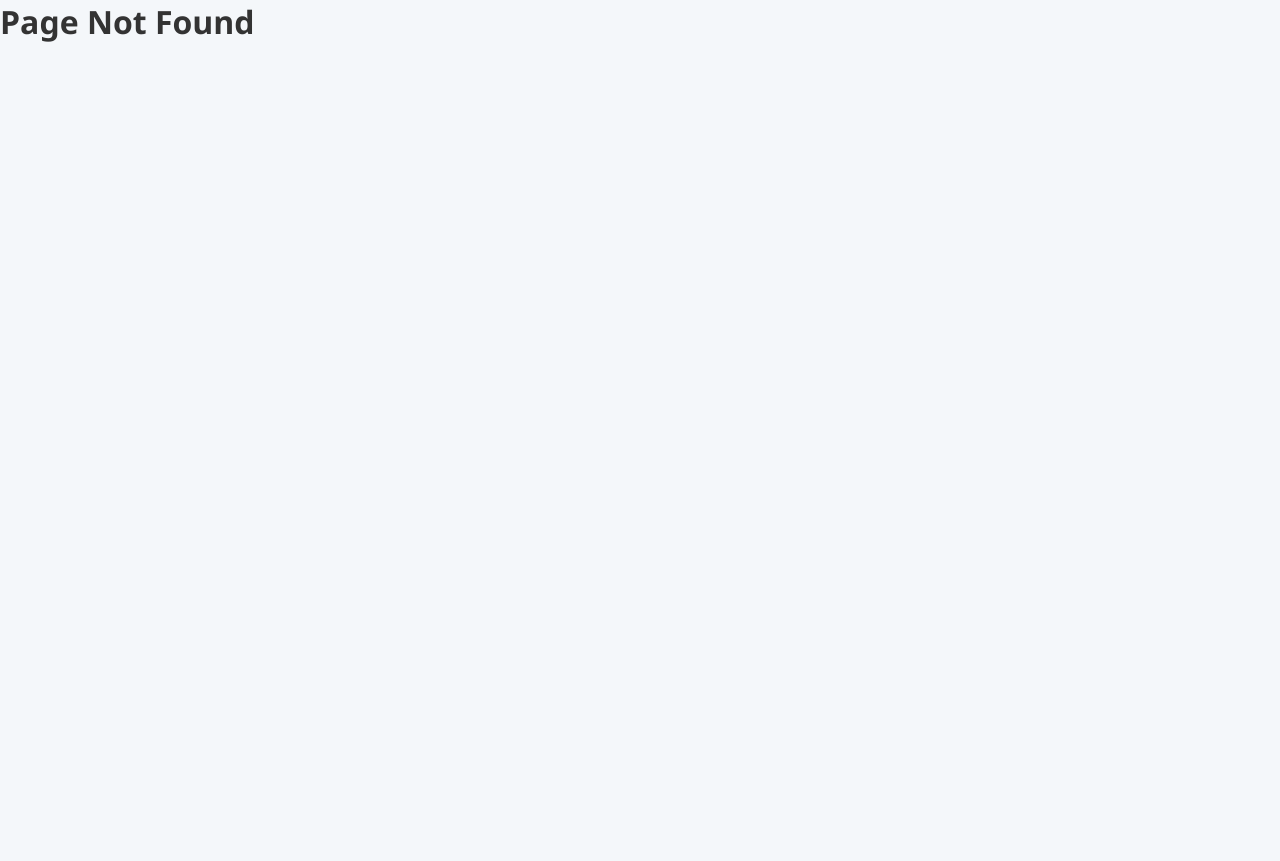
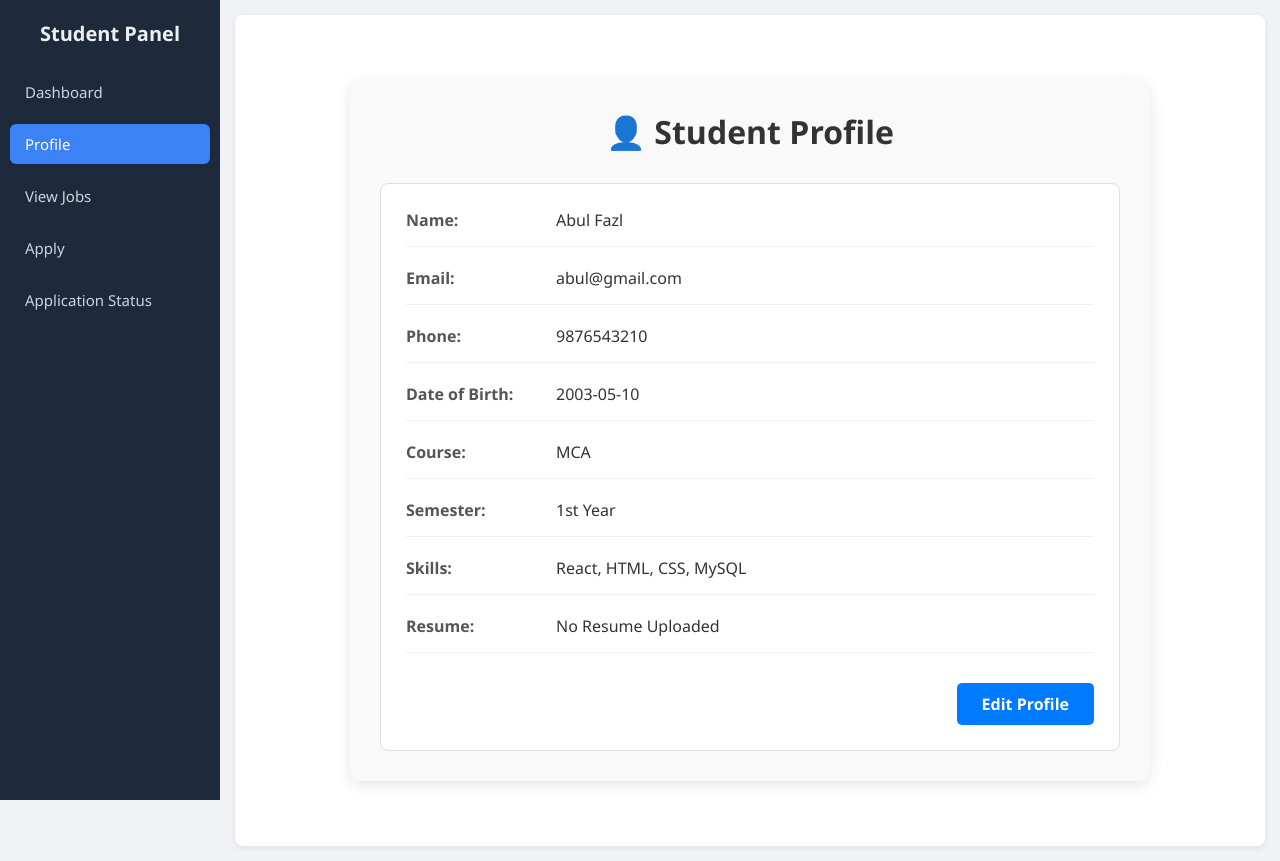
Before and after one commit to AbulFazl67/Placement-Management, a React (Vite) app in the folder frontend/PMS/: page /student/profile in a window 1280 px wide. Before the commit this address had no page. Before the commit the page ends 800 px from the top, so only its background shows below. Built offline with nearby package versions, Linux system fonts and the light colour scheme.

Commit message:
changes  in frontend

```diff
--- a/frontend/PMS/src/Admin/AdminLayout.css
+++ b/frontend/PMS/src/Admin/AdminLayout.css
@@ -19,6 +19,9 @@
   padding: 20px 10px;
   display: flex;
   flex-direction: column;
+  position: sticky;
+  top: 0;
+  height: 100vh;
 }
 
 .admin-sidebar h2 {
--- a/frontend/PMS/src/App.jsx
+++ b/frontend/PMS/src/App.jsx
@@ -15,6 +15,7 @@ import StudentDashboard from "./Student/StudentDashboard";
 import ViewJobs from "./Student/ViewJobs";
 import Apply from "./Student/Apply";
 import ViewApplicationStatus from "./Student/ViewApplicationStatus";
+import StudentProfile from "./Student/StudentProfile";
 
 import AdminLayout from './Admin/AdminLayout';
 import AdminDashboard from './Admin/AdminDashboard';
@@ -45,9 +46,11 @@ const App = () => {
           {/* Student Routes */}
           <Route path="student" element={<StudentLayout />}>
             <Route path="dashboard" element={<StudentDashboard />} />
+            <Route path="profile" element={<StudentProfile />} />
             <Route path="view-jobs" element={<ViewJobs />} />
             <Route path="apply" element={<Apply />} />
             <Route path="view-application-status" element={<ViewApplicationStatus />} />
+
           </Route>
 
            {/* Admin Routes */}
--- a/frontend/PMS/src/P-Dept/OfficerLayout.css
+++ b/frontend/PMS/src/P-Dept/OfficerLayout.css
@@ -70,6 +70,9 @@
   padding: 20px 10px;
   display: flex;
   flex-direction: column;
+  position: sticky;
+  top: 0;
+  height: 100vh;
 }
 
 .sidebar h2 {
--- a/frontend/PMS/src/Student/StudentLayout.css
+++ b/frontend/PMS/src/Student/StudentLayout.css
@@ -19,6 +19,9 @@
   padding: 20px 10px;
   display: flex;
   flex-direction: column;
+   position: sticky;
+  top: 0;
+  height: 100vh;
 }
 
 .student-sidebar h2 {
--- a/frontend/PMS/src/Student/StudentLayout.jsx
+++ b/frontend/PMS/src/Student/StudentLayout.jsx
@@ -11,11 +11,13 @@ const StudentLayout = () => {
         <nav>
   <ul>
     <li><NavLink to="/student/dashboard" className={({ isActive }) => isActive ? "active" : ""}>Dashboard</NavLink></li>
+    <li><NavLink to="/student/profile" className={({ isActive }) => isActive ? "active" : ""}>Profile</NavLink></li>
     <li><NavLink to="/student/view-jobs" className={({ isActive }) => isActive ? "active" : ""}>View Jobs</NavLink></li>
     <li><NavLink to="/student/apply" className={({ isActive }) => isActive ? "active" : ""}>Apply</NavLink></li>
     <li><NavLink to="/student/view-application-status" className={({ isActive }) => isActive ? "active" : ""}>Application Status</NavLink></li>
   </ul>
 </nav>
+
       </aside>
 
       {/* Page Content */}
--- /dev/null
+++ b/frontend/PMS/src/Student/StudentProfile.css
@@ -0,0 +1,141 @@
+*{
+    margin: 0px;
+    padding: 0px;
+    box-sizing: border-box;
+}
+/* StudentProfile.css */
+
+/* Main container for the whole profile page */
+.profile-container {
+  max-width: 800px;
+  margin: 40px auto;
+  padding: 30px;
+  background-color: #f9f9f9;
+  border-radius: 12px;
+  box-shadow: 0 4px 15px rgba(0, 0, 0, 0.1);
+  font-family: Arial, sans-serif;
+}
+
+/* Heading style */
+.profile-container h2 {
+  text-align: center;
+  color: #333;
+  margin-bottom: 30px;
+  font-size: 2rem;
+}
+
+/* The card holding all the profile information */
+.profile-card {
+  background-color: #ffffff;
+  padding: 25px;
+  border-radius: 8px;
+  border: 1px solid #e0e0e0;
+}
+
+/* Each row (e.g., Name, Email) */
+.profile-section {
+  display: flex;
+  align-items: center;
+  margin-bottom: 20px;
+  padding-bottom: 15px;
+  border-bottom: 1px solid #f0f0f0;
+}
+
+/* Last section should not have a bottom border */
+.profile-section:last-of-type {
+  border-bottom: none;
+  margin-bottom: 0;
+}
+
+/* Label styling (Name:, Email:, etc.) */
+.profile-section label {
+  font-weight: bold;
+  color: #555;
+  width: 150px; /* Fixed width for alignment */
+  flex-shrink: 0; /* Prevents the label from shrinking */
+}
+
+/* Text value styling */
+.profile-section p {
+  margin: 0;
+  color: #333;
+  font-size: 1rem;
+}
+
+/* Input and textarea styling for edit mode */
+.profile-section input[type="text"],
+.profile-section input[type="email"],
+.profile-section input[type="date"],
+.profile-section textarea {
+  width: 100%;
+  padding: 10px;
+  border: 1px solid #ccc;
+  border-radius: 5px;
+  font-size: 1rem;
+  transition: border-color 0.2s, box-shadow 0.2s;
+}
+
+/* Focus effect for inputs */
+.profile-section input:focus,
+.profile-section textarea:focus {
+  outline: none;
+  border-color: #007bff;
+  box-shadow: 0 0 5px rgba(0, 123, 255, 0.5);
+}
+
+.profile-section textarea {
+    min-height: 80px;
+    resize: vertical;
+}
+
+/* Styling for file input */
+.profile-section input[type="file"] {
+    border: none;
+}
+
+/* Container for buttons at the bottom */
+.profile-buttons {
+  display: flex;
+  justify-content: flex-end; /* Pushes buttons to the right */
+  gap: 10px; /* Space between buttons */
+  margin-top: 30px;
+}
+
+/* Base button style */
+.profile-buttons button {
+  padding: 10px 25px;
+  border: none;
+  border-radius: 5px;
+  font-size: 1rem;
+  font-weight: bold;
+  cursor: pointer;
+  transition: background-color 0.2s, transform 0.1s;
+}
+.profile-buttons button:active {
+    transform: scale(0.98);
+}
+
+/* Specific styles for each button */
+.edit-btn {
+  background-color: #007bff;
+  color: white;
+}
+.edit-btn:hover {
+  background-color: #0056b3;
+}
+
+.save-btn {
+  background-color: #28a745;
+  color: white;
+}
+.save-btn:hover {
+  background-color: #218838;
+}
+
+.cancel-btn {
+  background-color: #6c757d;
+  color: white;
+}
+.cancel-btn:hover {
+  background-color: #5a6268;
+}
--- /dev/null
+++ b/frontend/PMS/src/Student/StudentProfile.jsx
@@ -0,0 +1,118 @@
+import React, { useState } from "react";
+import "./StudentProfile.css";
+
+const StudentProfile = () => {
+  const [profile, setProfile] = useState({
+    name: "Abul Fazl",
+    email: "abul@gmail.com",
+    phone: "9876543210",
+    dob: "2003-05-10",
+    course: "MCA",
+    semester: "1st Year",
+    skills: "React, HTML, CSS, MySQL",
+    resume: "",
+  });
+
+  const [editMode, setEditMode] = useState(false);
+
+  const handleChange = (e) => {
+    setProfile({ ...profile, [e.target.name]: e.target.value });
+  };
+
+  const handleSave = () => {
+    // backend call here (axios/fetch)
+    alert("Profile Updated Successfully ✅");
+    setEditMode(false);
+  };
+
+  return (
+    <div className="profile-container">
+      <h2>👤 Student Profile</h2>
+
+      <div className="profile-card">
+        <div className="profile-section">
+          <label>Name:</label>
+          {editMode ? (
+            <input type="text" name="name" value={profile.name} onChange={handleChange} />
+          ) : (
+            <p>{profile.name}</p>
+          )}
+        </div>
+
+        <div className="profile-section">
+          <label>Email:</label>
+          <p>{profile.email}</p>
+        </div>
+
+        <div className="profile-section">
+          <label>Phone:</label>
+          {editMode ? (
+            <input type="text" name="phone" value={profile.phone} onChange={handleChange} />
+          ) : (
+            <p>{profile.phone}</p>
+          )}
+        </div>
+
+        <div className="profile-section">
+          <label>Date of Birth:</label>
+          {editMode ? (
+            <input type="date" name="dob" value={profile.dob} onChange={handleChange} />
+          ) : (
+            <p>{profile.dob}</p>
+          )}
+        </div>
+
+        <div className="profile-section">
+          <label>Course:</label>
+          {editMode ? (
+            <input type="text" name="course" value={profile.course} onChange={handleChange} />
+          ) : (
+            <p>{profile.course}</p>
+          )}
+        </div>
+
+        <div className="profile-section">
+          <label>Semester:</label>
+          {editMode ? (
+            <input type="text" name="semester" value={profile.semester} onChange={handleChange} />
+          ) : (
+            <p>{profile.semester}</p>
+          )}
+        </div>
+
+        <div className="profile-section">
+          <label>Skills:</label>
+          {editMode ? (
+            <textarea name="skills" value={profile.skills} onChange={handleChange} />
+          ) : (
+            <p>{profile.skills}</p>
+          )}
+        </div>
+
+        <div className="profile-section">
+          <label>Resume:</label>
+          {editMode ? (
+            <input type="file" name="resume" />
+          ) : profile.resume ? (
+            <a href={profile.resume} target="_blank" rel="noreferrer">View Resume</a>
+          ) : (
+            <p>No Resume Uploaded</p>
+          )}
+        </div>
+
+        <div className="profile-buttons">
+          {editMode ? (
+            <>
+              <button onClick={handleSave} className="save-btn">Save</button>
+              <button onClick={() => setEditMode(false)} className="cancel-btn">Cancel</button>
+            </>
+          ) : (
+            <button onClick={() => setEditMode(true)} className="edit-btn">Edit Profile</button>
+          )}
+        </div>
+      </div>
+    </div>
+  );
+};
+
+export default StudentProfile;
```
Also changed, not shown: frontend/PMS/src/Student/StudentDashboard.jsx (line endings or trailing spaces), 1 other file (tests, documents, lock files or other folders). Lines whose indentation alone changed are shown as unchanged.
